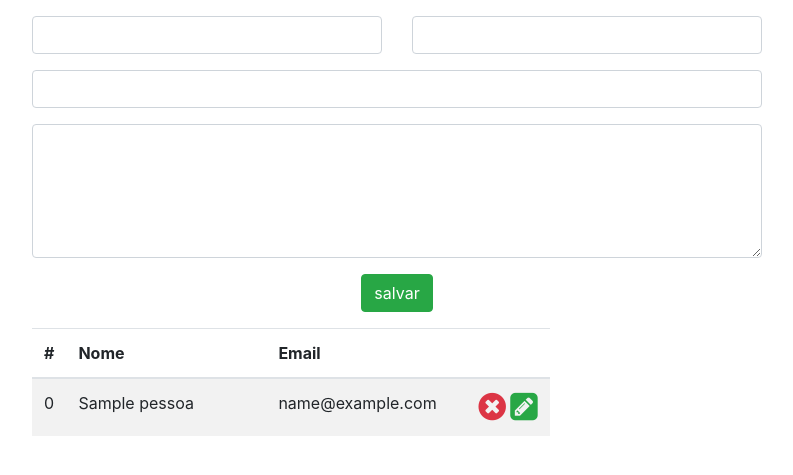
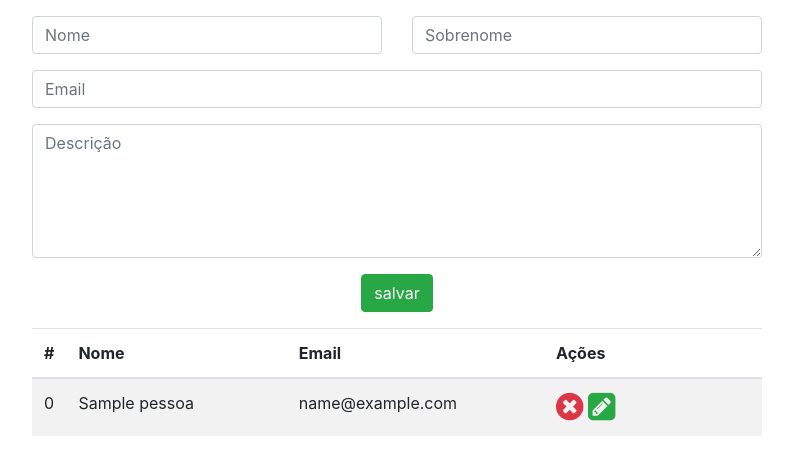
Before and after one commit to jeferson3/Crud_Livros_Php_MVC, a PHP site: page / in a window 1280 px wide. Shown: the top 475 px of the page, without its empty margins (243-1036 px from the left). Run offline with PHP 8.4, Linux system fonts and the light colour scheme; tables that the repository leaves empty or names only in its code hold one stand-in row (values such as "Sample post").

Commit message:
Update index.php

```diff
--- a/index.php
+++ b/index.php
@@ -38,26 +38,26 @@
             <div class="row justify-content-center">
                 <div class="col-sm-4">
                     <div class="form-group">
-                        <input type="text" name="nome" class='form-control'>
+                        <input type="text" name="nome" placeholder="Nome" class='form-control'>
                     </div>
                 </div>
                 <div class="col-sm-4">
                     <div class="form-group">
-                        <input type="text" name="sobrenome" class='form-control'>
+                        <input type="text" name="sobrenome" placeholder="Sobrenome" class='form-control'>
                     </div>
                 </div>
             </div>
             <div class="row justify-content-center">
                 <div class="col-sm-8">
                     <div class="form-group">
-                        <input type="email" name="email" class='form-control'>
+                        <input type="email" name="email" placeholder="Email" class='form-control'>
                     </div>
                 </div>
             </div>
             <div class="row justify-content-center">
                 <div class="col-sm-8">
                     <div class="form-group">
-                        <textarea name="txt" cols="30" rows="5" class='form-control'></textarea>
+                        <textarea name="txt" cols="30" rows="5" class='form-control' placeholder="Descrição"></textarea>
                     </div>
                 </div>
             </div>
@@ -74,9 +74,9 @@
                     <thead>
                         <tr>
                             <th>#</th>
-                            <th width=200>Nome</th>
-                            <th width=200>Email</th>
-                            <th></th>
+                            <th width=300>Nome</th>
+                            <th width=300>Email</th>
+                            <th width=300>Ações</th>
                         </tr>
                     </thead>
                     <tbody>
```
